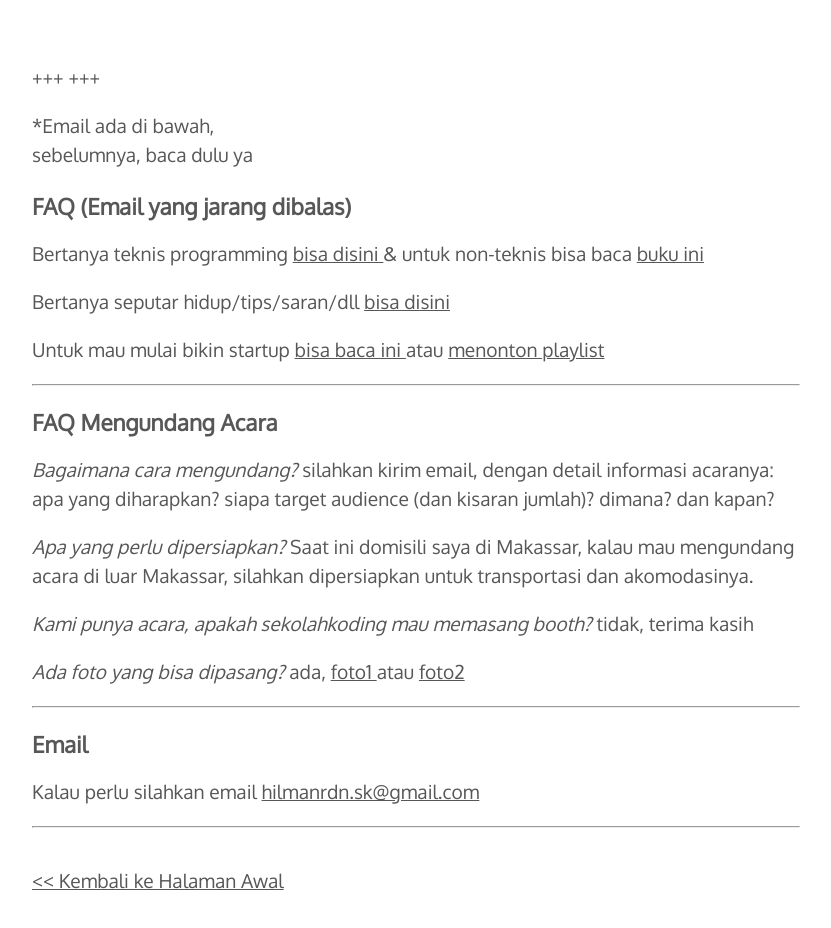
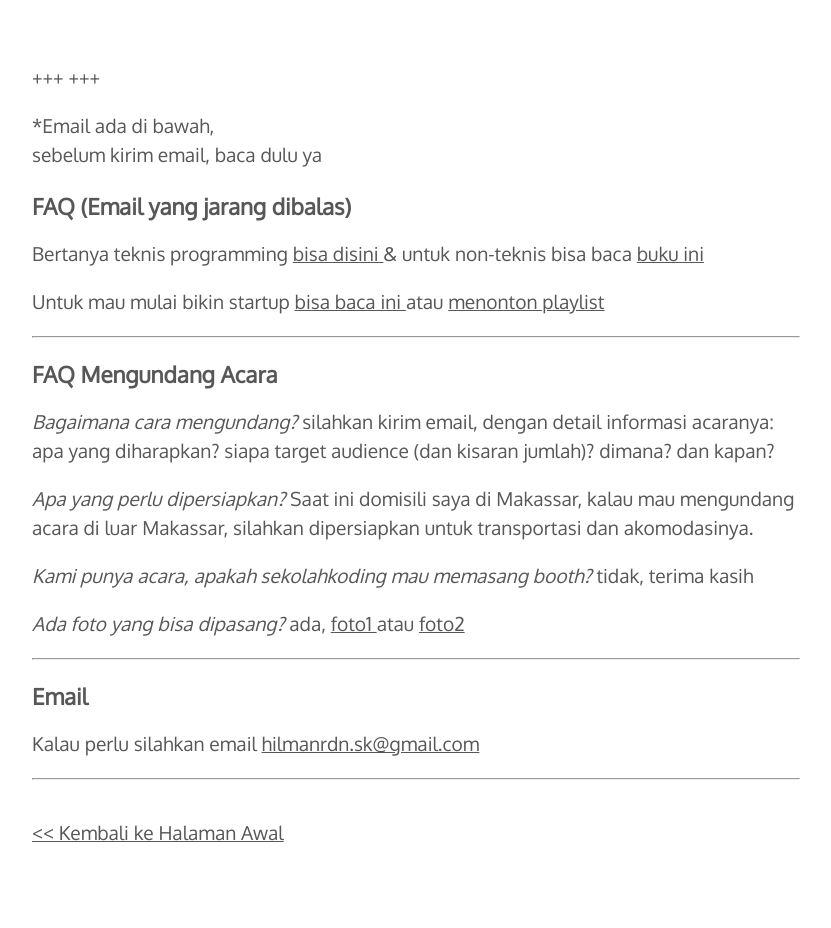
Before and after one commit to fayfayer/hilmanrdn.github.io, a plain HTML site: page kontak/index.html in a window 1280 px wide. Shown: the whole page, without its empty margins (224-1055 px from the left). Drawn offline with Linux system fonts and the light colour scheme.

Commit message:
Deploy from Forestry.io

```diff
--- a/kontak/index.html
+++ b/kontak/index.html
@@ -15,11 +15,11 @@
 	</head>
 	<body>
 		<section>
-		    <p>*Email ada di bawah, <br>sebelumnya, baca dulu ya</p>
+		    <p>*Email ada di bawah, <br>sebelum kirim email, baca dulu ya</p>
 
 			<h3>FAQ (Email yang jarang dibalas)</h3>
 			<p>Bertanya teknis programming <a href="https://sekolahkoding.com/forum" target="_blank"> bisa disini </a> & untuk non-teknis bisa baca <a href="https://bit.ly/hadiah-programmer"> buku ini</a> </p>
-			<p>Bertanya seputar hidup/tips/saran/dll <a href="https://tehataukopi.club/ngobrol" target="_blank"> bisa disini </a></p>
+<!--			<p>Bertanya seputar hidup/tips/saran/dll <a href="https://tehataukopi.club/ngobrol" target="_blank"> bisa disini </a></p> -->
 			<p>Untuk mau mulai bikin startup <a href="https://hilman.space/blog/bagaimana-cara-membuat-startup/" target="_blank"> bisa baca ini </a> atau <a href="https://www.youtube.com/playlist?list=PLCZlgfAG0GXASlv3QJfjJHSt9AxoGQt2f" target="_blank"> menonton playlist </a></p>
 
 			<hr>
```
